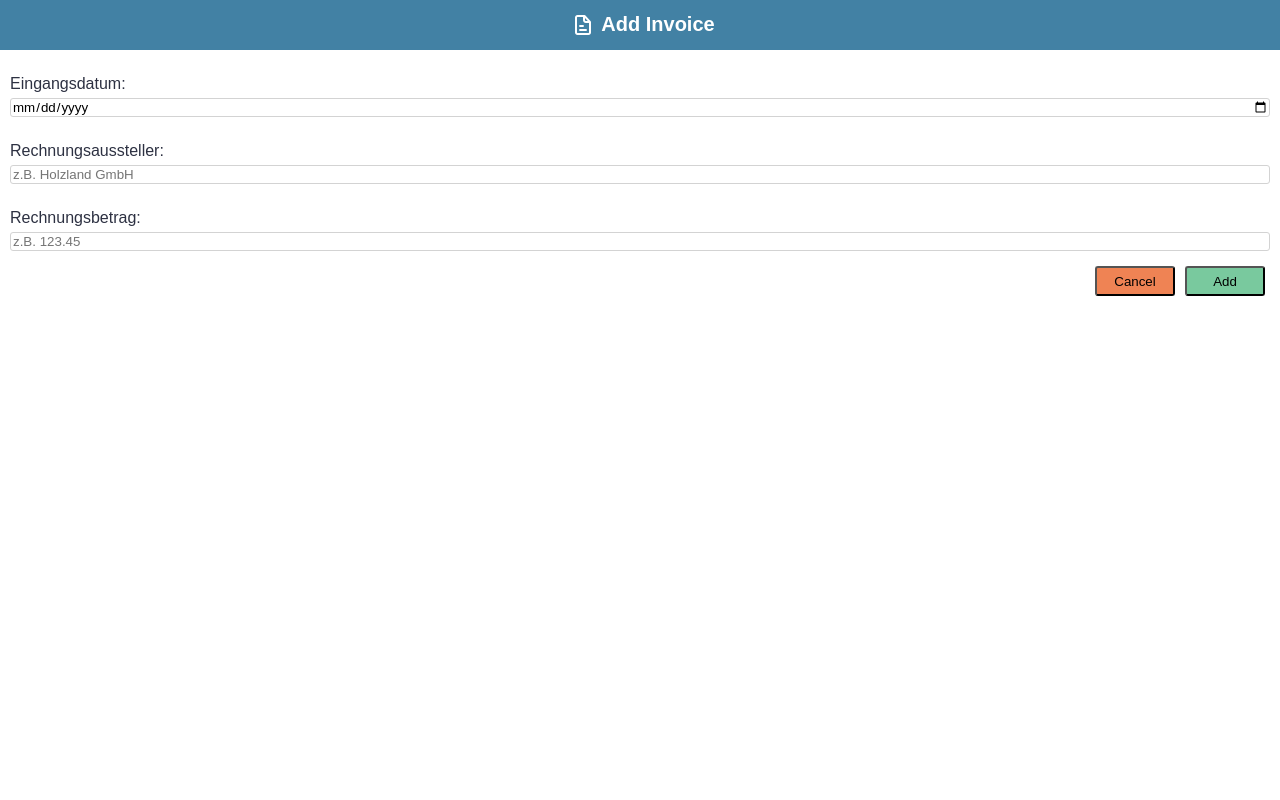
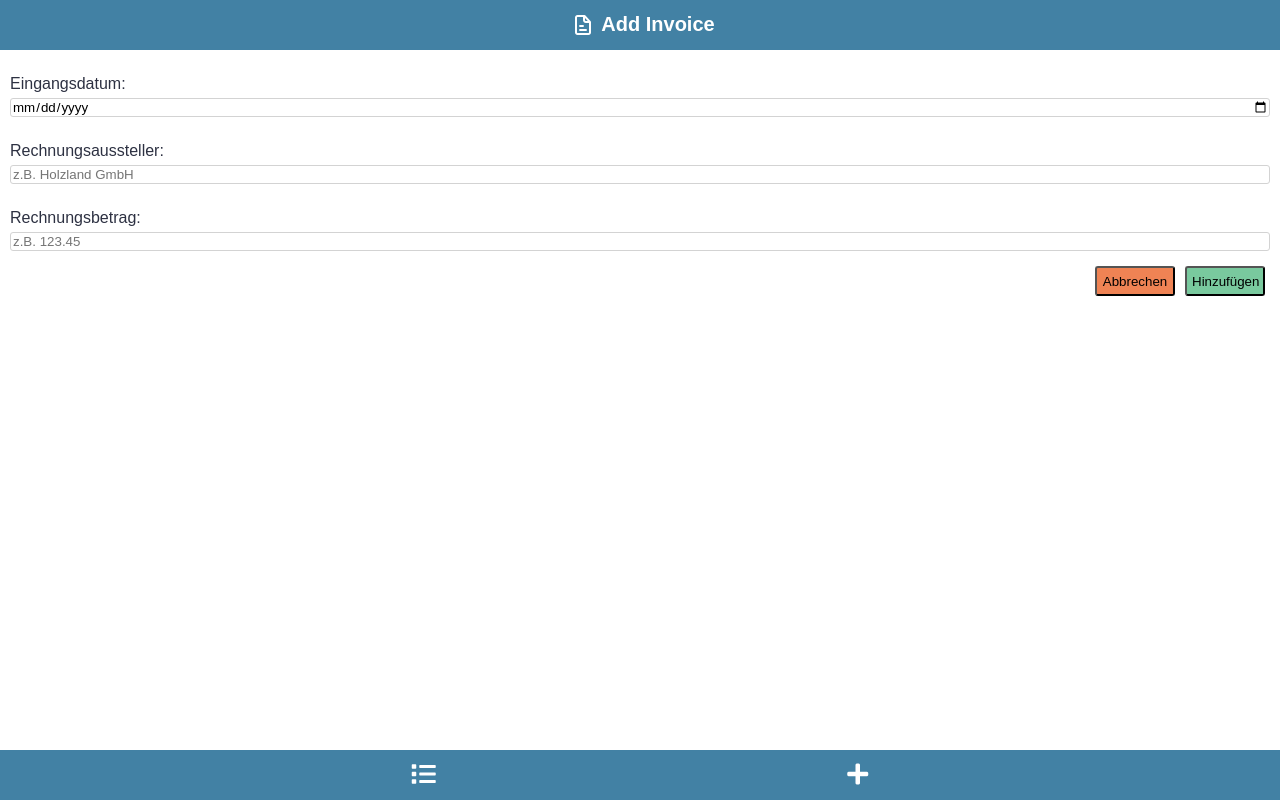
Before and after one commit to vanessatie/invoice-manager, a React (Create React App) app: page /add in a window 1280 px wide. Built offline with nearby package versions, Linux system fonts and the light colour scheme.

Commit message:
add footer

```diff
--- a/public/index.html
+++ b/public/index.html
@@ -10,6 +10,10 @@
       user's mobile device or desktop. See https://developers.google.com/web/fundamentals/web-app-manifest/
     -->
     <link rel="manifest" href="%PUBLIC_URL%/manifest.json" />
+    <link
+      rel="stylesheet"
+      href="https://cdnjs.cloudflare.com/ajax/libs/font-awesome/5.9.0/css/all.min.css"
+    />
     <!--
       Notice the use of %PUBLIC_URL% in the tags above.
       It will be replaced with the URL of the `public` folder during the build.
--- a/src/app/App.js
+++ b/src/app/App.js
@@ -5,6 +5,7 @@ import Cards from "../pages/Cards";
 import Form from "../pages/Form";
 import { getFromLocal, setToLocal } from "../services";
 import uuid from "uuid/v1";
+import Footer from "../components/Footer";
 
 function App() {
   const [cards, setCards] = React.useState(getFromLocal("cards") || []);
@@ -26,6 +27,7 @@ function App() {
         />
         <Route path="/" render={props => <Cards cards={cards} {...props} />} />
       </Switch>
+      <Footer />
     </Router>
   );
 }
--- a/src/app/GlobalStyles.js
+++ b/src/app/GlobalStyles.js
@@ -11,5 +11,6 @@ body {
     font-family: Arial, Helvetica, sans-serif;
     color: #2d3142;
     font-size: 0.8rem;
+    margin-bottom: 60px;
 }
 `;
--- a/src/components/Button.js
+++ b/src/components/Button.js
@@ -1,5 +1,7 @@
 import React from "react";
 import styled from "styled-components";
+import PropTypes from "prop-types";
+import { Link } from "react-router-dom";
 
 const color = {
   cancel: `
@@ -18,10 +20,24 @@ const StyledButton = styled.button`
   height: 30px;
   width: 80px;
   ${getColor};
+  &:disabled {
+    background-color: #bfc0c0;
+  }
 `;
+
+export const LinkButton = ({ children, to, ...props }) => (
+  <Link to={to}>
+    <StyledButton />
+  </Link>
+);
 
 const Button = ({ children, ...props }) => (
   <StyledButton {...props}>{children}</StyledButton>
 );
 
+Button.propTypes = {
+  children: PropTypes.node,
+  to: PropTypes.string
+};
+
 export default Button;
--- /dev/null
+++ b/src/components/Footer.js
@@ -0,0 +1,39 @@
+import React from "react";
+import styled from "styled-components";
+import { Link } from "react-router-dom";
+
+const StyledFooter = styled.div`
+  background-color: #4281a4;
+  position: fixed;
+  bottom: 0;
+  width: 100%;
+  height: 50px;
+  text-align: center;
+  display: flex;
+  align-items: center;
+  justify-content: space-evenly;
+`;
+
+const StyledIcon = styled.div`
+  font-size: 1.5rem;
+  color: white;
+`;
+
+function Footer() {
+  return (
+    <StyledFooter>
+      <Link to="/">
+        <StyledIcon>
+          <i className="fas fa-list" />
+        </StyledIcon>
+      </Link>
+      <Link to="/add">
+        <StyledIcon>
+          <i className="fas fa-plus" />
+        </StyledIcon>
+      </Link>
+    </StyledFooter>
+  );
+}
+
+export default Footer;
--- /dev/null
+++ b/src/components/Footer.mdx
@@ -0,0 +1,20 @@
+---
+name: Footer
+menu: Components
+---
+
+import { Props, Playground } from "docz";
+import Footer from "./Footer";
+import GlobalStyles from "../app/GlobalStyles";
+
+<GlobalStyles />;
+
+# Footer
+
+<Props of={Footer} />
+
+## Basic Usage
+
+<Playground>
+  <Footer title="TestFooter" />
+</Playground>
--- a/src/pages/Form.js
+++ b/src/pages/Form.js
@@ -35,15 +35,18 @@ function Form({ history, onCreate }) {
 
   function handleSubmit(event) {
     event.preventDefault();
+
     const form = event.target;
     const card = {
       date: form.inputDate.value,
       company: form.inputName.value,
       amount: form.inputAmount.value
     };
+
     onCreate(card);
     history.replace("/");
   }
+
   return (
     <>
       <Header title="Add Invoice" />
@@ -54,6 +57,7 @@ function Form({ history, onCreate }) {
             type="date"
             name="inputDate"
             placeholder="Bitte Datum auswählen"
+            required
           />
         </StyledLabel>
 
@@ -66,14 +70,15 @@ function Form({ history, onCreate }) {
           <StyledInput
             name="inputAmount"
             type="number"
+            step="0.01"
             placeholder="z.B. 123.45"
           />
         </StyledLabel>
         <ButtonGroup>
           <Button onClick={handleCancel} kind="cancel">
-            Cancel
+            Abbrechen
           </Button>
-          <Button kind="submit">Add</Button>
+          <Button kind="submit">Hinzufügen</Button>
         </ButtonGroup>
       </StyledForm>
     </>
```
